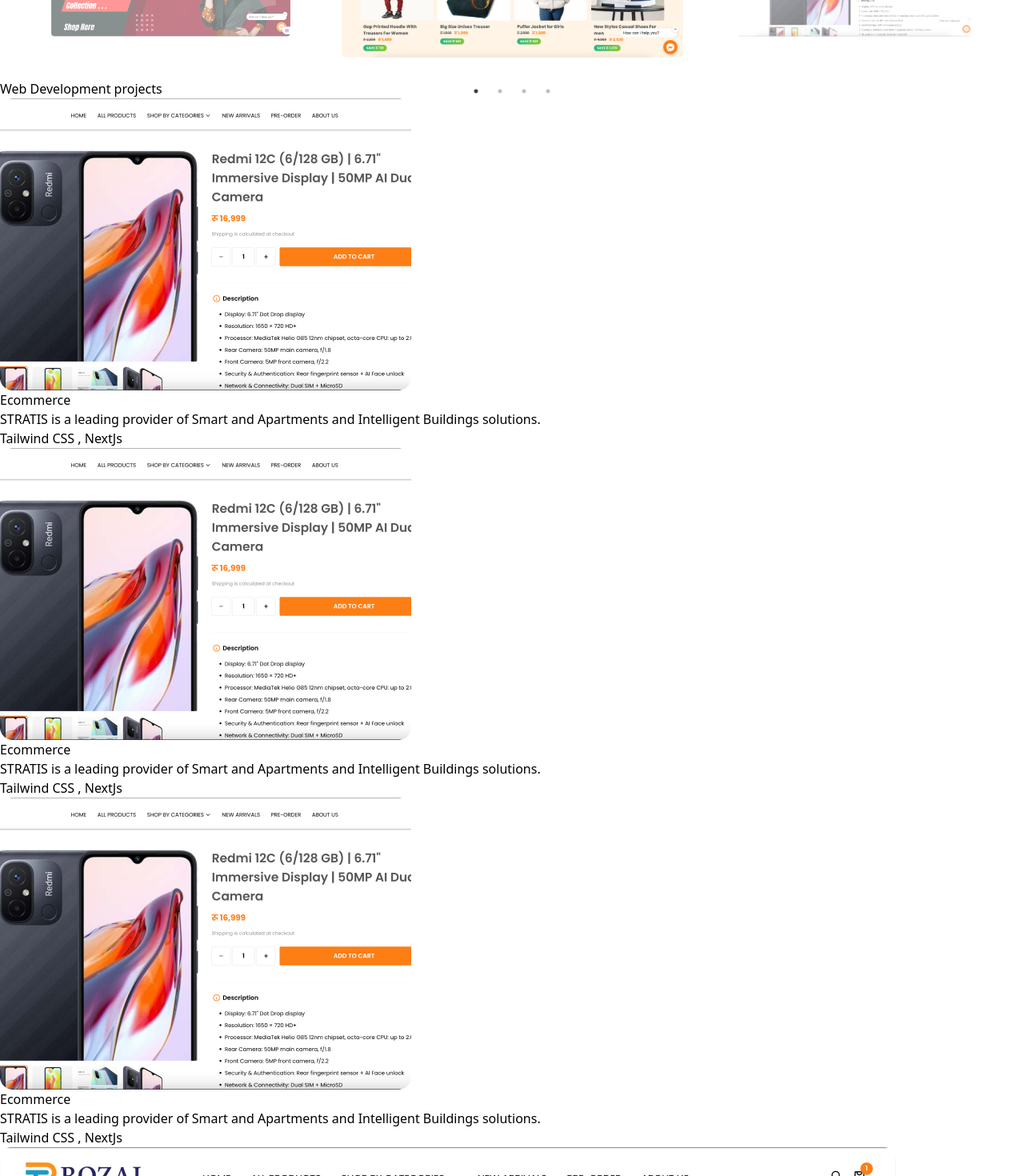
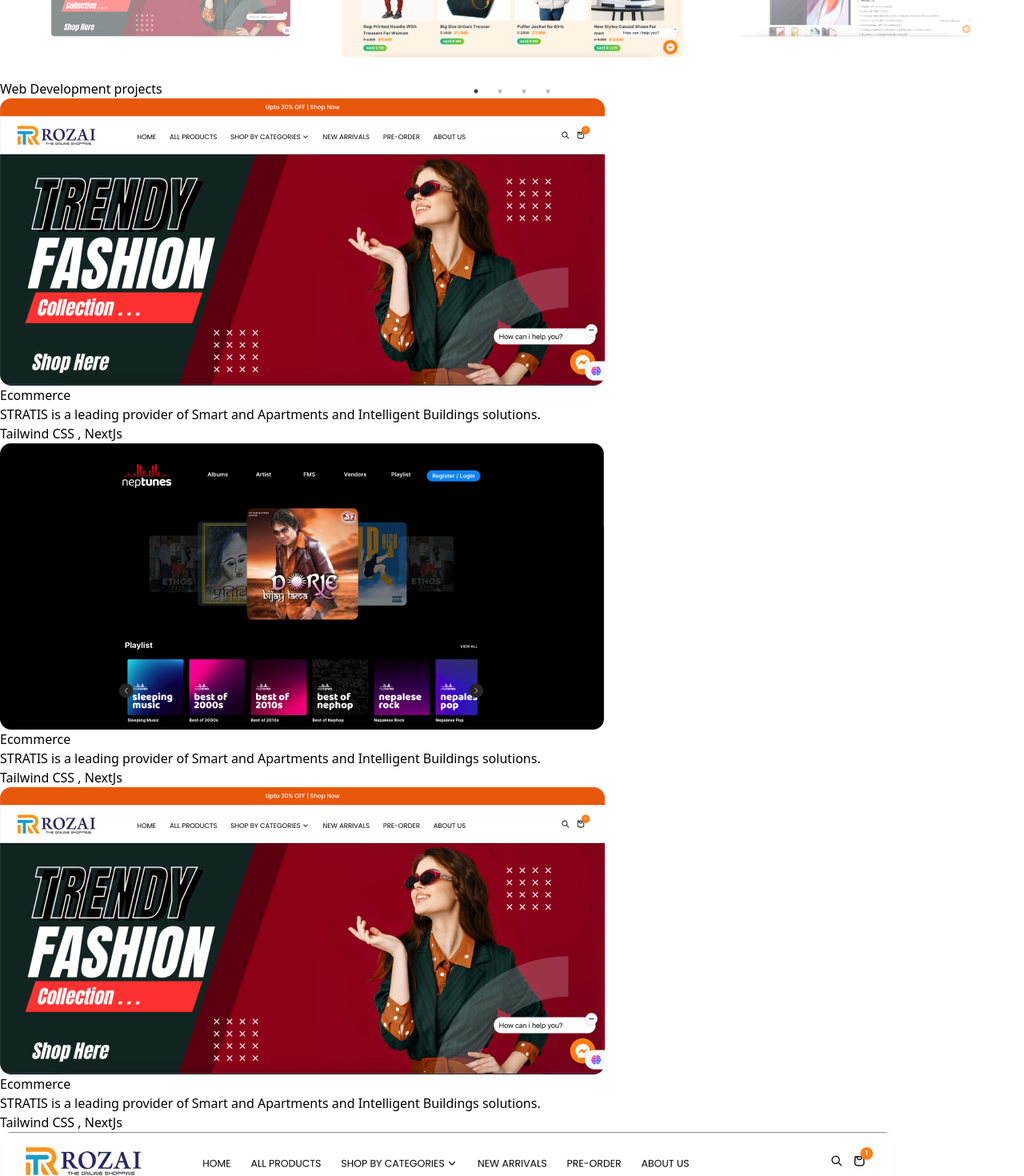
Before and after one commit to hipointzero-droid/pointzerowebsite, a React (Vite) app: page /project in a window 1280 px wide. Shown: the part 360-1830 px from the top of the page at 80% size. Built offline with nearby package versions, Linux system fonts and the light colour scheme.

Commit message:
some ui changed

```diff
--- a/src/Pages/About/About.jsx
+++ b/src/Pages/About/About.jsx
@@ -77,20 +77,20 @@
         <section className='text-white  md:px-28 px-8 mt-40'>
         <div className='flex gap-6 lg:items-center items-start justify-start  lg:justify-center mt-10 overflow-x-auto'>
       <div className='flex-shrink-0 flex-grow-0'>
-      <img src={rectang1} alt="" className='object-fill border-2 border-black h-[230px] rounded-3xl   w-[160px]'/>
+      <img src={rectang1} alt="" className='object-fill border-2 border-black h-[160px] rounded-3xl   w-[160px]'/>
 
       </div>
       <div className='flex-shrink-0 flex-grow-0'>
-      <img src={rectang2} alt="" className='object-fill border-2 border-black h-[230px] rounded-3xl   w-[160px]'/>
+      <img src={rectang2} alt="" className='object-fill border-2 border-black h-[160px] rounded-3xl   w-[160px]'/>
       </div>
       <div className='flex-shrink-0 flex-grow-0'>
-      <img src={rectang3} alt="" className='object-fill border-2 border-black h-[230px] rounded-3xl   w-[160px]'/>
+      <img src={rectang3} alt="" className='object-fill border-2 border-black h-[160px] rounded-3xl   w-[160px]'/>
       </div>
       <div className='flex-shrink-0 flex-grow-0'>
-      <img src={rectang4} alt="" className='object-fill border-2 border-black h-[230px] rounded-3xl   w-[160px]'/>
+      <img src={rectang4} alt="" className='object-fill border-2 border-black h-[160px] rounded-3xl   w-[160px]'/>
       </div>
       <div className='flex-shrink-0 flex-grow-0'>
-      <img src={rectang5} alt="" className='object-fill border-2 border-black h-[230px] rounded-3xl   w-[160px]'/>
+      <img src={rectang5} alt="" className='object-fill border-2 border-black h-[160px] rounded-3xl   w-[160px]'/>
       </div>
 
 
--- a/src/Pages/Projects/Project.jsx
+++ b/src/Pages/Projects/Project.jsx
@@ -9,6 +9,8 @@
 
 import image3 from '../../assets/image3.png'
 import porject1 from '../../assets/project1.png'
+import porject2 from '../../assets/project2.png'
+import porject3 from '../../assets/project3.png'
 
 
 import image4 from '../../assets/image4.png'
@@ -47,10 +49,20 @@
 
         </div>
         <p className='font-bold text-3xl text-white mt-10 text-center'>Web Development projects</p>
-        <div className='flex gap-9 items-center lg:justify-center justify-start mt-10 overflow-x-auto'>
-        <div className='flex-shrink-0 flex-grow-0'>
+        <div id='container' className='flex lg:p-0 p-5  gap-9 items-center lg:justify-center justify-start mt-10 overflow-x-auto lg:px-20'>
+        <div className='flex-shrink-0 flex-grow-0 lg:pl-64'>
           <div className='flex flex-col items-start justify-start'>
-          <img src={porject1} alt="" className='mt-8 h-[250px] w-[400px] object-contain '/>
+          <img src={porject2} alt="" className='mt-8 h-[250px] w-[500px] object-contain '/>
+         <div className=' space-y-3 mt-2'>
+         <p className='font-bold text-xs text-[#9398A8]'>Ecommerce </p>
+          <p className='font-bold text-sm text-white w-[380px]'>STRATIS is a leading provider of Smart and Apartments and Intelligent Buildings solutions.</p>
+          <p className='font-bold text-xs text-[#9398A8]'>Tailwind CSS , NextJs  </p>
+         </div>
+          </div>
+          </div>
+          <div className='flex-shrink-0 flex-grow-0'>
+          <div className='flex flex-col items-start justify-start'>
+          <img src={porject3} alt="" className='mt-8 h-[250px] w-[500px] object-contain '/>
          <div className='pl-6 space-y-3 mt-2'>
          <p className='font-bold text-xs text-[#9398A8]'>Ecommerce </p>
           <p className='font-bold text-sm text-white w-[380px]'>STRATIS is a leading provider of Smart and Apartments and Intelligent Buildings solutions.</p>
@@ -60,17 +72,7 @@
           </div>
           <div className='flex-shrink-0 flex-grow-0'>
           <div className='flex flex-col items-start justify-start'>
-          <img src={porject1} alt="" className='mt-8 h-[250px] w-[400px] object-contain '/>
-         <div className='pl-6 space-y-3 mt-2'>
-         <p className='font-bold text-xs text-[#9398A8]'>Ecommerce </p>
-          <p className='font-bold text-sm text-white w-[380px]'>STRATIS is a leading provider of Smart and Apartments and Intelligent Buildings solutions.</p>
-          <p className='font-bold text-xs text-[#9398A8]'>Tailwind CSS , NextJs  </p>
-         </div>
-          </div>
-          </div>
-          <div className='flex-shrink-0 flex-grow-0'>
-          <div className='flex flex-col items-start justify-start'>
-          <img src={porject1} alt="" className='mt-8 h-[250px] w-[400px] object-contain '/>
+          <img src={porject2} alt="" className='mt-8 h-[250px] w-[500px] object-contain '/>
          <div className='pl-6 space-y-3 mt-2'>
          <p className='font-bold text-xs text-[#9398A8]'>Ecommerce </p>
           <p className='font-bold text-sm text-white w-[380px]'>STRATIS is a leading provider of Smart and Apartments and Intelligent Buildings solutions.</p>
```
Also changed, not shown: src/assets/project2.png (added), src/assets/project3.png (added).
